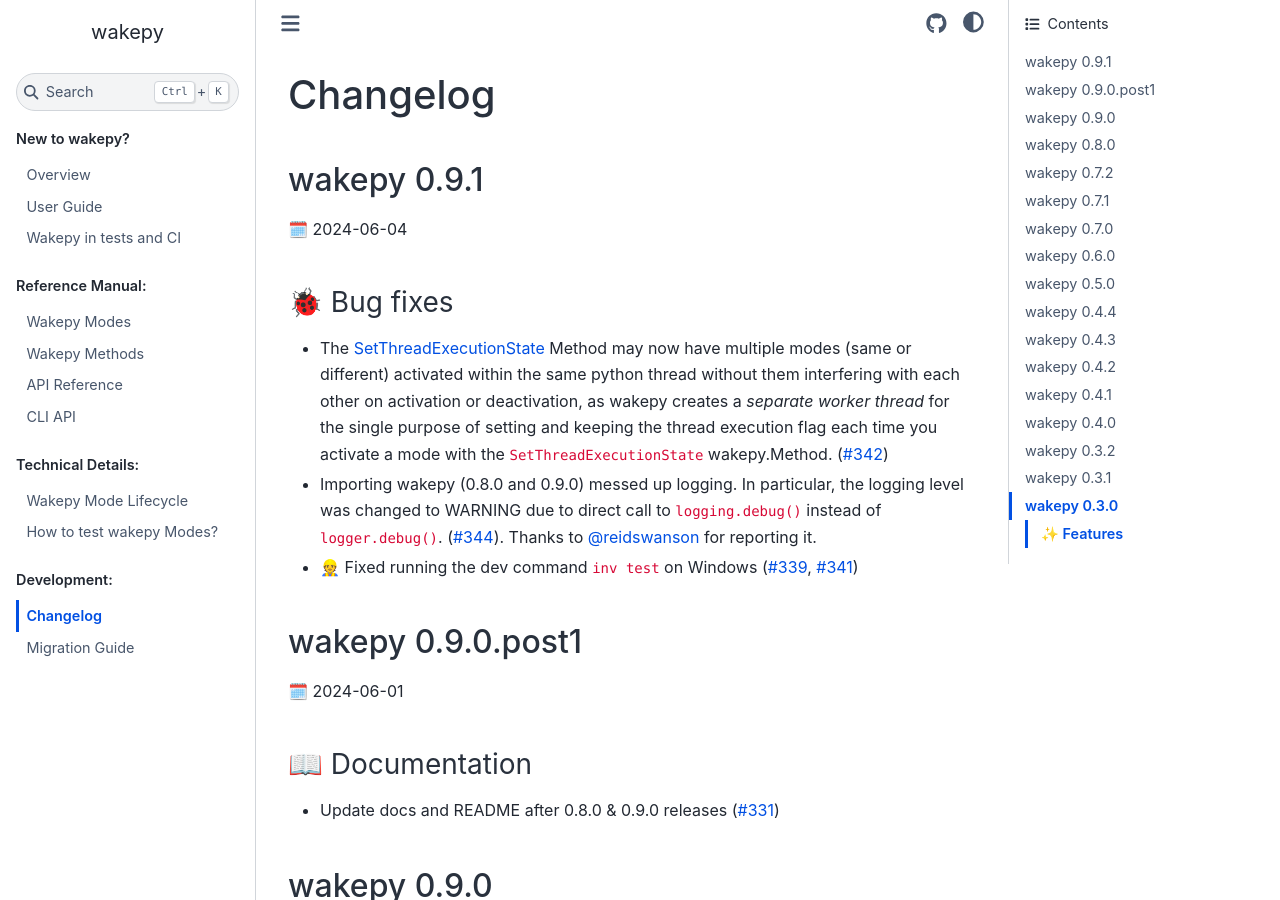
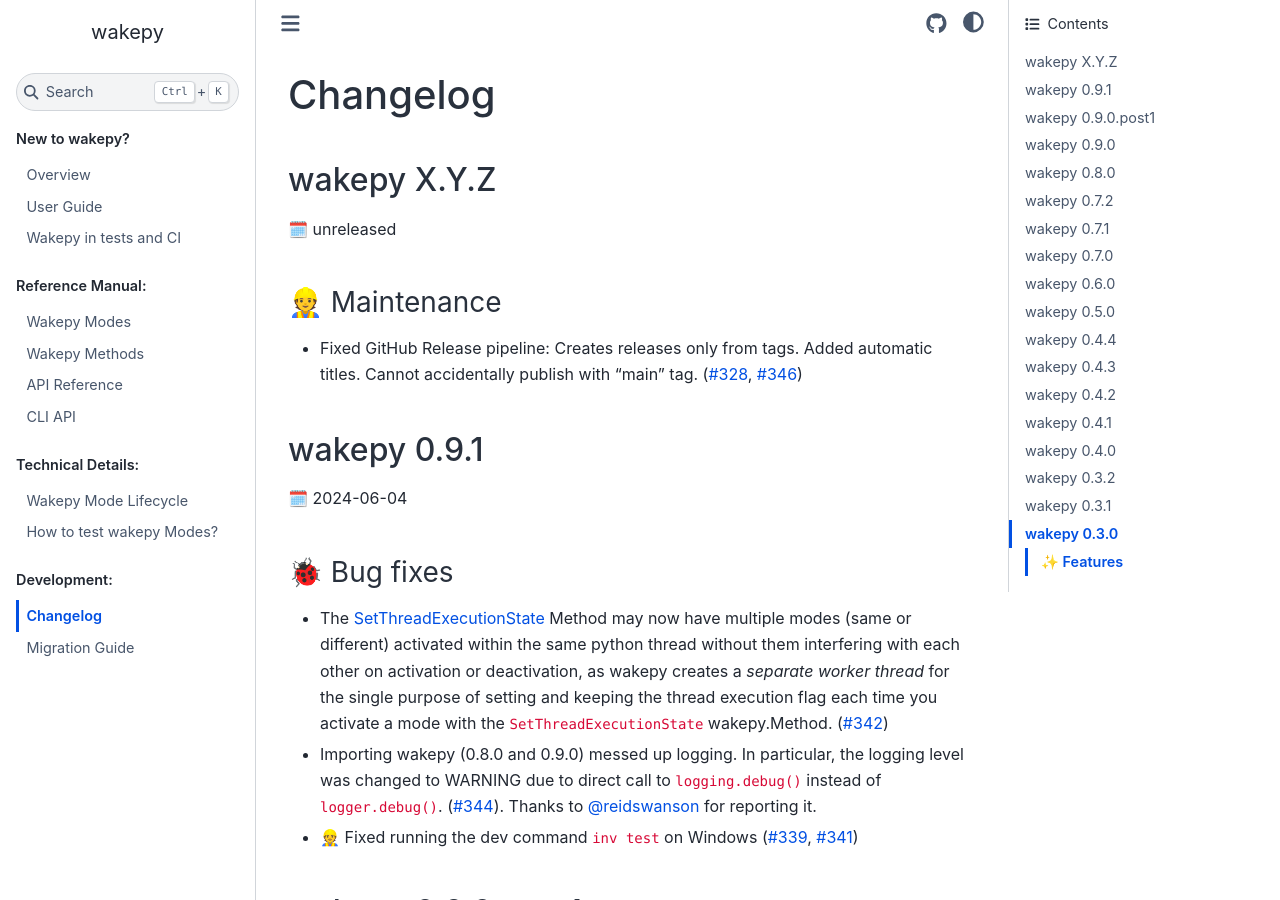
Before and after one commit to fohrloop/wakepy, a Sphinx documentation site: the page built from docs/source/changelog.md, in a window 1280 px wide and 900 px high. Built offline with Sphinx 7.4.7 and the Sphinx Book theme 1.1.4, drawn with Linux system fonts in a browser that asks for light colours; the version number could not be read and is left out.

Commit message:
add PyPI publishing job back + update changelog (#350)
With #347, #348, #349 closes #346 and #328

* add PyPI publishing job back & update changelog

```diff
--- a/docs/source/changelog.md
+++ b/docs/source/changelog.md
@@ -1,4 +1,10 @@
 # Changelog
+
+## wakepy X.Y.Z
+🗓️ unreleased
+
+### 👷 Maintenance
+- Fixed GitHub Release pipeline: Creates releases only from tags. Added automatic titles. Cannot accidentally publish with "main" tag. ([#328](https://github.com/fohrloop/wakepy/pull/328), [#346](https://github.com/fohrloop/wakepy/pull/346))
 
 ## wakepy 0.9.1
 🗓️ 2024-06-04
```
Also changed, not shown: 1 other file.
